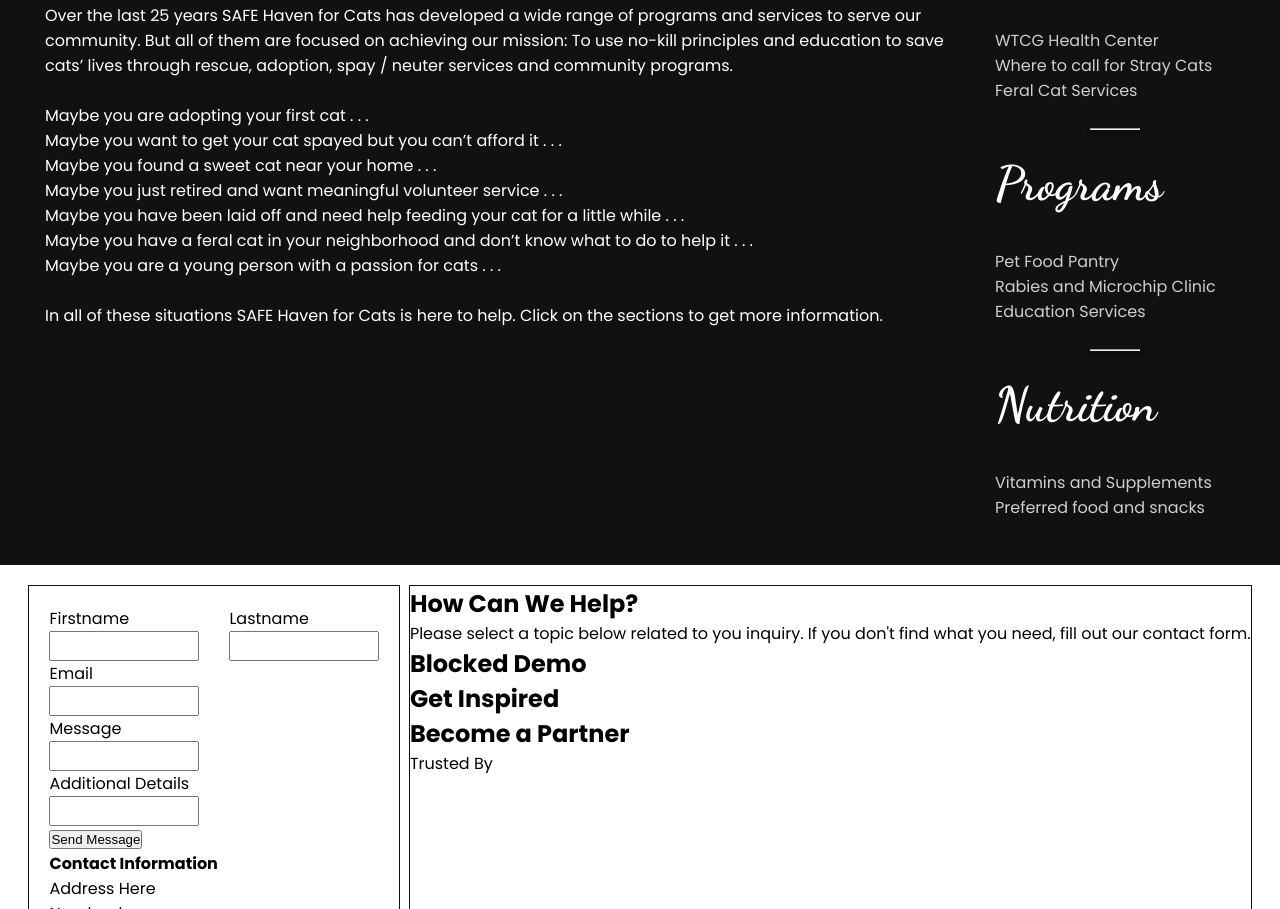
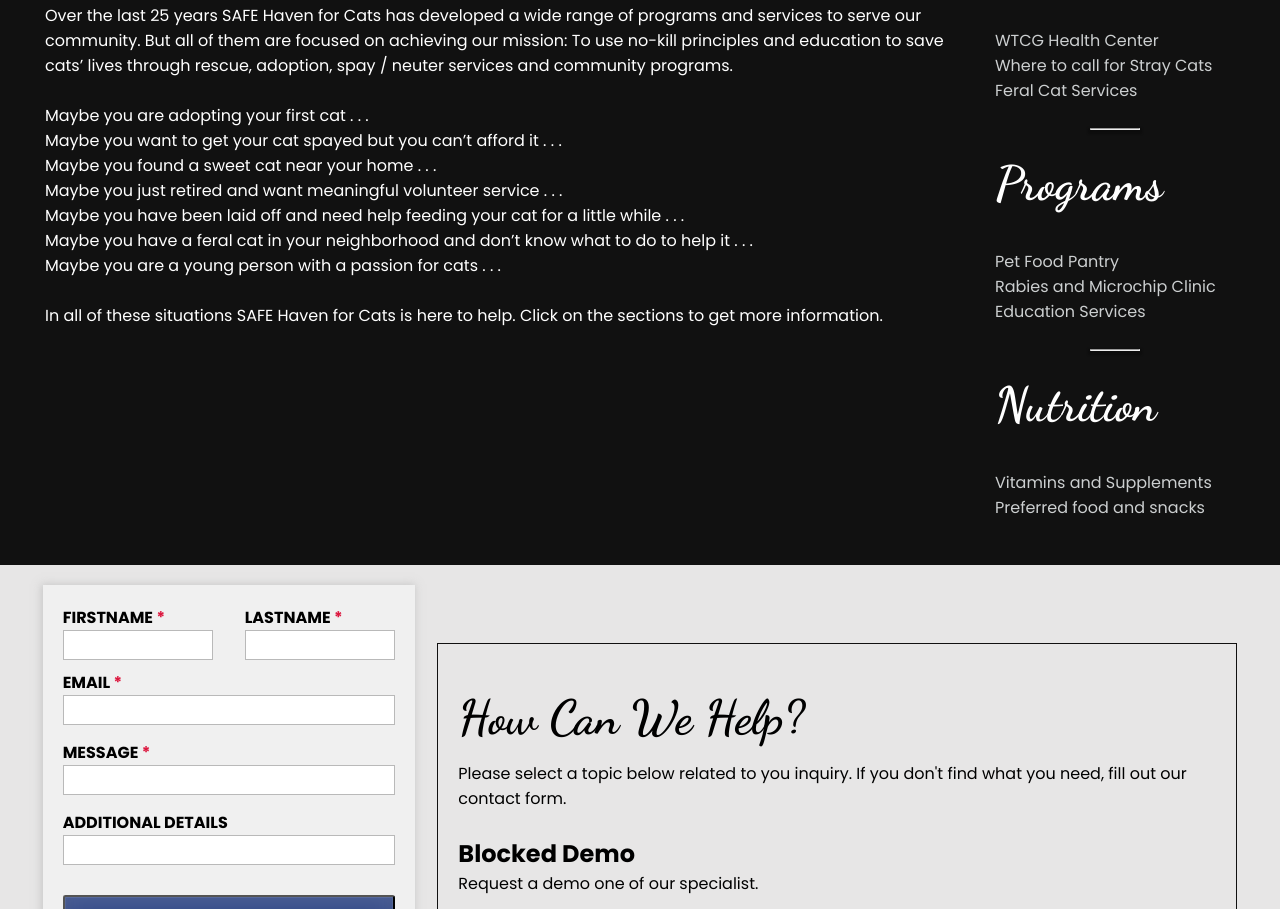
Before and after one commit to crispaulcastaneda/one-page-layout, a plain HTML site: page index.html in a window 1280 px wide. Shown: the part 1891-2800 px from the top of the page. Drawn offline with Linux system fonts and the light colour scheme; a script that the page names is missing; a web font is replaced by a local one.

Commit message:
3-5-2021
Desktop Design for contacts

```diff
--- a/css/style.css
+++ b/css/style.css
@@ -265,6 +265,7 @@ hr {
 
 /* CONTACT */
 #contact-article {
+    background: #e7e6e6;
     max-width: 100%;
     height: 100vh;
 }
@@ -276,9 +277,14 @@ hr {
 }
 
 .form {
-    border: 1px solid #111;
+    align-items: center;
+    background: #f0f0f0;
     padding: 20px;
     width: 30%;
+
+    -webkit-box-shadow: -1px 0px 8px 1px rgba(186,186,186,0.68);
+    -moz-box-shadow: -1px 0px 8px 1px rgba(186,186,186,0.68);
+    box-shadow: -1px 0px 8px 1px rgba(186,186,186,0.68);
 }
 
 .box-form input, label {
@@ -288,14 +294,113 @@ hr {
 input {
     width: 150px;
     height: 30px;
+    outline: none;
+}
+
+input:focus {
+    outline:none;
+}
+
+input[type=text],
+input[type="email"] {
+    padding:10px;
+    border:1px solid #b9b9b9;
+}
+
+label {
+    font-weight: 800;
+    text-transform: uppercase;
+}
+
+#message,
+#email,
+#add_det {
+    width: 100%;
+}
+
+#btn {
+    width:100%;
+    display:inline-block;
+    padding:0.7em 1.7em;
+    margin:0 0.3em 0.3em 0;
+    border-radius:0.2em;
+    box-sizing: border-box;
+    text-decoration:none;
+    font-family:'Roboto',sans-serif;
+    font-weight:400;
+    color:#FFFFFF;
+    cursor: pointer;
+    text-transform: uppercase;
+    background-color:#354b88;
+    box-shadow:inset 0 -0.6em 1em -0.35em #2727272b,inset 0 0.6em 2em -0.3em #ffffff26,inset 0 0 0em 0.05em #ffffff1f;
+    text-align:center;
+    position:relative;
+    margin: 15px 0;
+}
+
+.line {
+    width: 50%;
+    padding: 1px;
+    background: #686767;
+    margin: 0 auto;
+}
+
+#btn:active {
+    box-shadow:inset 0 0.6em 2em -0.3em rgba(0,0,0,0.15),inset 0 0 0em 0.05em rgba(255,255,255,0.12);
 }
 
 .prime-name {
     display: flex;
     justify-content: space-between;
+    margin-bottom: 10px;
 }
 
+.info-more {
+    margin-top: 25px;
+}
+
+.info-more h4 {
+    margin-bottom: 20px;
+}
+
+.margin-space {
+    margin-bottom: 15px;
+}
+
+.needed {
+    color: crimson;
+}
+
+.fas, p {
+    display:inline;
+}
+
+.fas {
+    margin-right: 10px;
+    padding: 5px;
+    font-size: 2rem;
+}
+
+.icon-text {
+    margin-bottom: 10px;
+}
 
 .how-can-we-help {
     border: 1px solid #111;
+    width: 800px;
+    padding: 20px;
+    align-self: center;
 }
+
+.how-can-we-help h1 {
+    font-family: 'Dancing Script', sans-serif;
+    font-size: 3rem;
+}
+
+.give-margin h1 {
+    margin: 15px 0;
+}
+
+.give-margin {
+    margin: 25px 0;
+}
--- a/index.html
+++ b/index.html
@@ -134,43 +134,70 @@
                     <form action="#" class="main-form" id="main-form">
                         <div class="prime-name">
                             <div class="inner-prime">
-                                <label class="fname" for="fname">Firstname</label>
+                                <label class="fname" for="fname">Firstname <span class="needed">*</span></label>
                                 <input type="text" name="fname" id="fname">
                             </div>
                             <div class="inner-prime">
-                                <label class="lname" for="lname">Lastname</label>
+                                <label class="lname" for="lname">Lastname <span class="needed">*</span></label>
                                 <input type="text" name="lname" id="lname">
                             </div>
                         </div>
 
-                        <label for="lname">Email</label>
+                        <div class="margin-space">
+                            <label for="lname">Email <span class="needed">*</span></label>
                             <input type="email" name="email" id="email">
+                        </div>
 
-                        <label for="lname">Message</label>
+                        <div class="margin-space">
+                            <label for="lname">Message <span class="needed">*</span></label>
                             <input type="text" name="message" id="message">
+                        </div>
 
+                        <div class="margin-space">
                             <label for="lname">Additional Details</label>
                             <input type="text" name="add_det" id="add_det">
+                        </div>
 
-                        <button>Send Message</button>
+                        <button id="btn">Send Message</button>
 
+                        <div class="line"></div>
+
+                        <div class="info-more">
                             <h4>Contact Information</h4>
-                        <span></span><p>Address Here</p>
-                        <span></span><p>Number here</p>
-                        <span></span><p>email here</p>
+                            <div class="icon-text">
+                                <i class="fas fa-map-marked-alt"></i><p>Taguig City, Philippines 1632</p>
+                            </div>
+                            <div class="icon-text">
+                                <i class="fas fa-phone-square-alt"></i><p><a href="#">0919-999-9999</a></p>
+                            </div>
+                            <div class="icon-text">
+                                <i class="fas fa-envelope-open-text"></i><a href="mailto:sample@yahoo.com">sample@yahoo.com</a>
+                            </div>
+                        </div>
                     </form>
                 </div>
             </div>
 
             <div class="how-can-we-help">
+                <div class="give-margin">
                     <h1>How Can We Help?</h1>
                     <p>Please select a topic below related to you inquiry. If you don't find what you need, fill out our contact form.</p>
+                </div>
 
+                <div class="blocked-demo give-margin">
                     <h2>Blocked Demo</h2>
+                    <p>Request a demo one of our specialist.</p>
+                </div>
 
+                <div class="get-inspired give-margin">
                     <h2>Get Inspired</h2>
+                    <p>Discover in many ways in which our customers use Sleeknote.</p>
+                </div>
 
+                <div class="become-a-partner give-margin">
                     <h2>Become a Partner</h2>
+                    <p>Join our Partner Program and earn 25% recurring commissions.</p>
+                </div>
 
                 <span>Trusted By</span>
                 <!-- Field for the Companies -->
```
Lines whose indentation alone changed are shown as unchanged.
